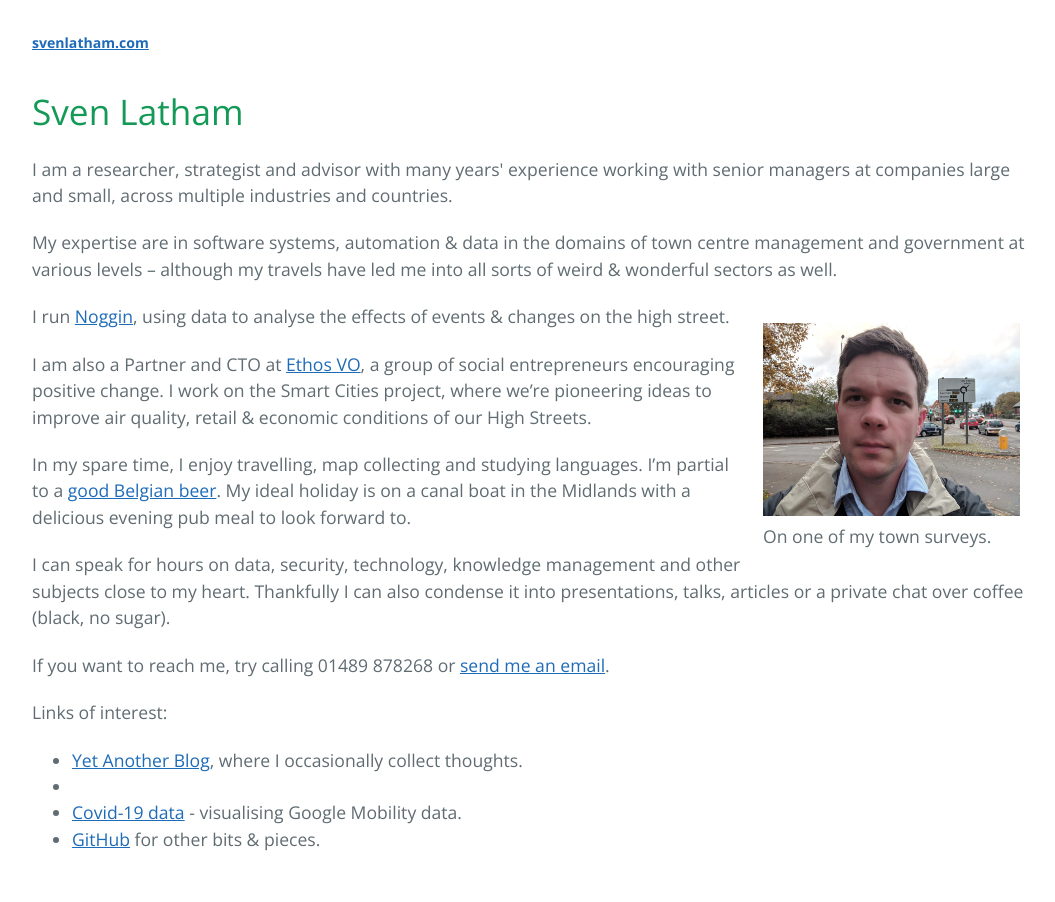
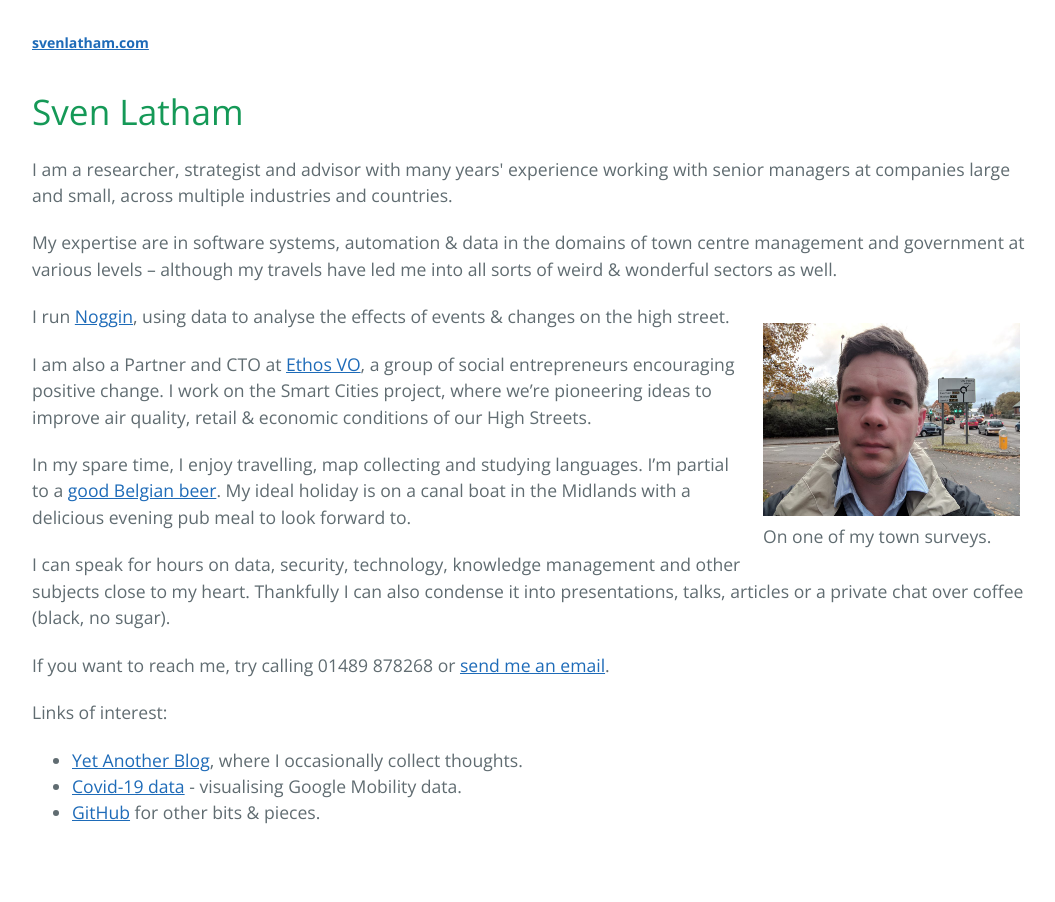
Before and after one commit to svenlatham/svenlatham-website, a Jekyll site: the page built from index.html, in a window 1280 px wide. Shown: the whole page, without its empty margins (104-1159 px from the left). Built offline with Jekyll 4.4.1, drawn with Linux system fonts in a browser that asks for light colours.

Commit message:
Formatting on homepage

```diff
--- a/index.html
+++ b/index.html
@@ -15,7 +15,7 @@ layout: default
 
 
 
-    <figure  style="float: right; margin: 20px;">
+<figure style="float: right; margin: 20px;">
     <img src="/f/sven-latham.jpg" width="257" height="193">
     <figcaption>On one of my town surveys.</figcaption>
 </figure>
@@ -49,7 +51,7 @@ layout: default
 
 <p>Links of interest:</p>
 <ul>
-        <li><a href="https://www.yetanotherblog.com/">Yet Another Blog</a>, where I occasionally collect thoughts.<li>
+    <li><a href="https://www.yetanotherblog.com/">Yet Another Blog</a>, where I occasionally collect thoughts.</li>
     <li><a href="/covid19/">Covid-19 data</a> - visualising Google Mobility data.</li>
     <li><a href="https://github.com/svenlatham/">GitHub</a> for other bits &amp; pieces.</li>
 </ul>
```
Also changed, not shown: other parts of index.html (+4 -2 lines). Lines whose indentation alone changed are shown as unchanged.
